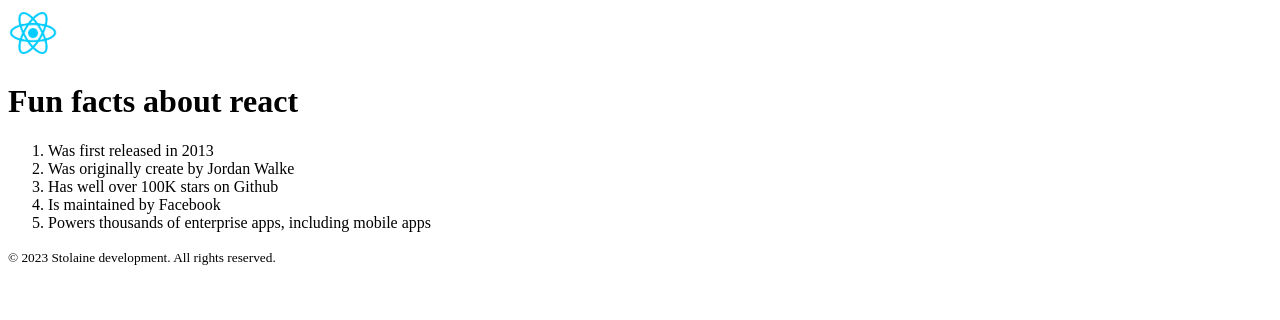
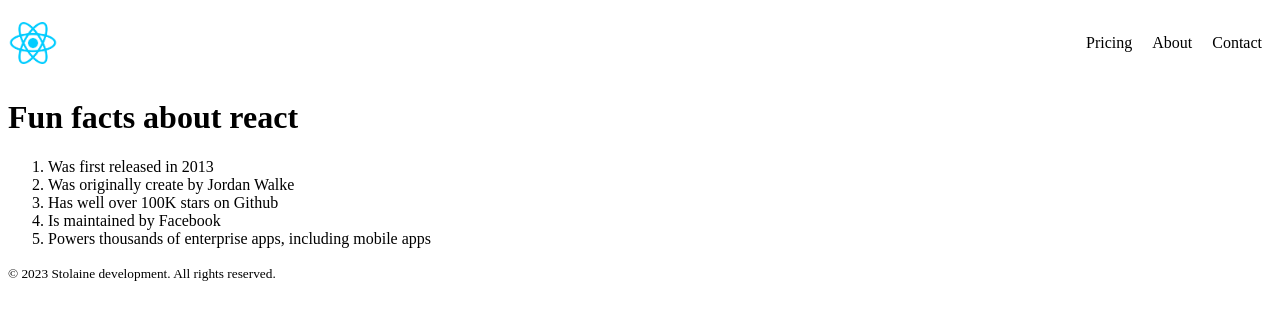
Before and after one commit to Stolaine/StaticPages, a React (Vite) app: page / in a window 1280 px wide. Shown: the top 320 px of the page. Built offline with nearby package versions, Linux system fonts and the light colour scheme.

Commit message:
Add styling using classes

```diff
--- a/src/App.css
+++ b/src/App.css
@@ -40,3 +40,22 @@
 .read-the-docs {
   color: #888;
 } */
+
+.nav-items {
+  list-style: none;
+  display: flex;
+}
+
+.nav {
+  display: flex;
+  justify-content: space-between;
+  align-items: center;
+}
+
+.nav-items > li {
+  padding: 10px;
+}
+
+.nav-logo {
+  width: 50px;
+}
--- a/src/components/header/Header.jsx
+++ b/src/components/header/Header.jsx
@@ -2,8 +2,13 @@
 function Header() {
   return (
     <header>
-      <nav>
-        <img src={reactLogo} width="50px" />
+      <nav className="nav">
+        <img className="nav-logo" src={reactLogo} />
+        <ul className="nav-items">
+          <li>Pricing</li>
+          <li>About</li>
+          <li>Contact</li>
+        </ul>
       </nav>
     </header>
   );
```
